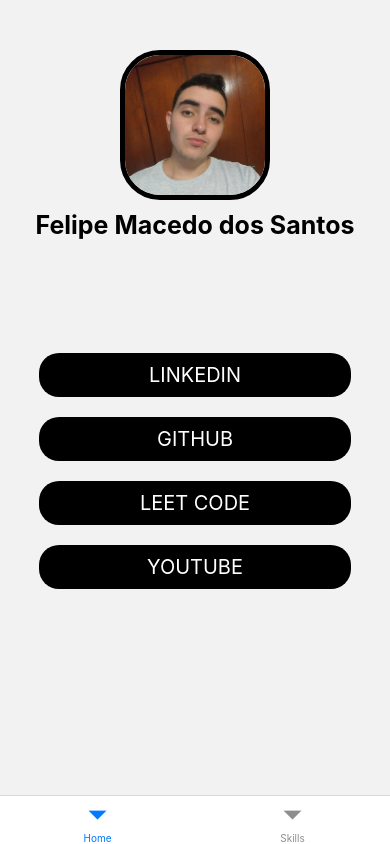
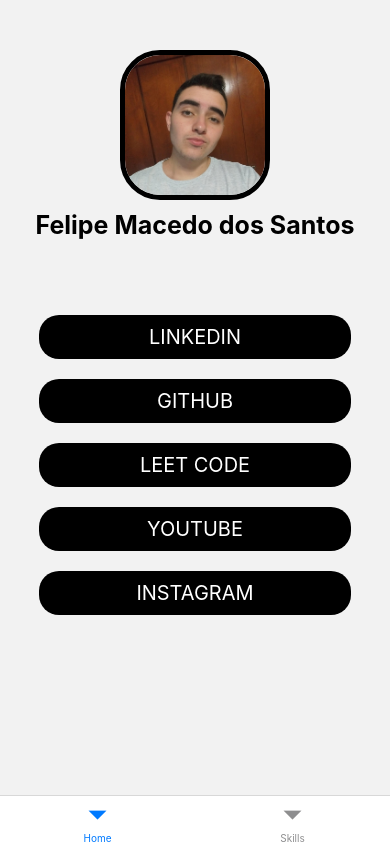
Before and after one commit to fmacedosantos/link-tree, a React Native app: screen / in a window 390 px wide. Built offline with nearby package versions, Linux system fonts and the light colour scheme.

Commit message:
Adicionando o link do instagram

```diff
--- a/src/screens/Home/Home.tsx
+++ b/src/screens/Home/Home.tsx
@@ -13,7 +13,7 @@
         <LinkButton text='GITHUB' url='https://github.com/fmacedosantos'/>
         <LinkButton text='LEET CODE' url='https://leetcode.com/u/fmacedosantos/'/>
         <LinkButton text='YOUTUBE' url='https://www.youtube.com/@fmacedosantos'/>
-
+        <LinkButton text='INSTAGRAM' url='https://www.instagram.com/fmacedossantos/'/>
     </View>
   );
 }
```
